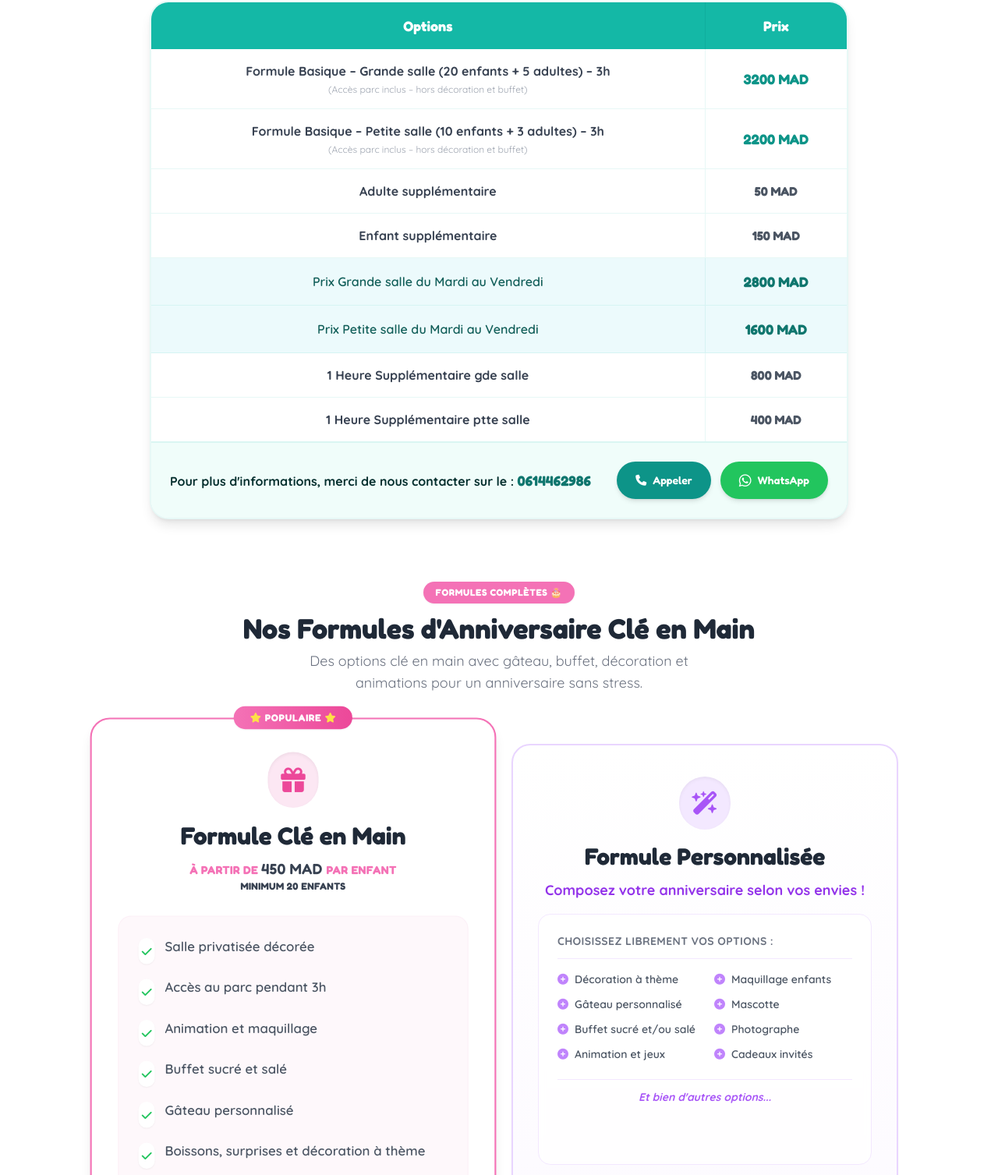
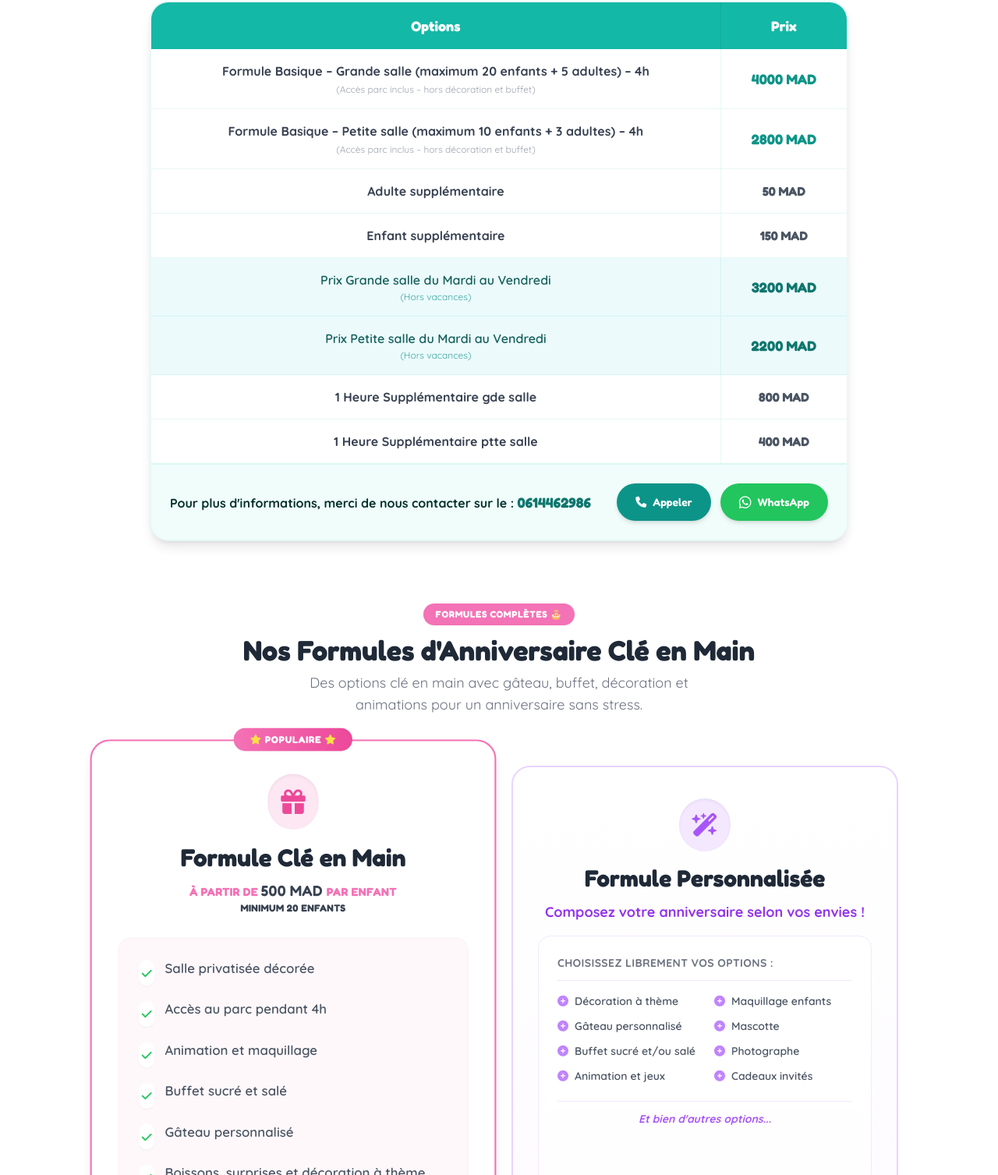
Before and after one commit to Twamof/kids-village-tanger, a website: page anniversaires.html in a window 1280 px wide. Shown: the part 1704-3211 px from the top of the page at 78% size. Drawn offline with nearby package versions, Linux system fonts and the light colour scheme.

Commit message:
Update birthday rates, room capacities and duration in anniversaires.html

```diff
--- a/anniversaires.html
+++ b/anniversaires.html
@@ -271,23 +271,29 @@
                                 </tr>
                             </thead>
                             <tbody class="font-quicksand font-bold text-gray-700">
+                                <!-- Tarifs d'Anniversaires Mis à Jour :
+                                     - Grande salle (maximum 20 enfants + 5 adultes) - 4h : 4000 MAD
+                                     - Petite salle (maximum 10 enfants + 3 adultes) - 4h : 2800 MAD
+                                     - Grande salle du Mardi au Vendredi (Hors vacances) : 3200 MAD
+                                     - Petite salle du Mardi au Vendredi (Hors vacances) : 2200 MAD
+                                -->
                                 <tr class="border-b border-teal-500/10 hover:bg-slate-50/50 transition-colors">
                                     <td class="py-4 px-2 sm:px-6 border-r border-teal-500/10 text-sm sm:text-base">
-                                        <span class="block font-bold">Formule Basique – Grande salle (20 enfants + 5
-                                            adultes) – 3h</span>
+                                        <span class="block font-bold">Formule Basique – Grande salle (maximum 20 enfants + 5
+                                            adultes) – 4h</span>
                                         <span class="block text-xs font-normal text-gray-400 mt-1">(Accès parc inclus –
                                             hors décoration et buffet)</span>
                                     </td>
-                                    <td class="py-4 px-2 sm:px-6 text-teal-600 font-fredoka text-base sm:text-lg whitespace-nowrap">3200 MAD</td>
+                                    <td class="py-4 px-2 sm:px-6 text-teal-600 font-fredoka text-base sm:text-lg whitespace-nowrap">4000 MAD</td>
                                 </tr>
                                 <tr class="border-b border-teal-500/10 hover:bg-slate-50/50 transition-colors">
                                     <td class="py-4 px-2 sm:px-6 border-r border-teal-500/10 text-sm sm:text-base">
-                                        <span class="block font-bold">Formule Basique – Petite salle (10 enfants + 3
-                                            adultes) – 3h</span>
+                                        <span class="block font-bold">Formule Basique – Petite salle (maximum 10 enfants + 3
+                                            adultes) – 4h</span>
                                         <span class="block text-xs font-normal text-gray-400 mt-1">(Accès parc inclus –
                                             hors décoration et buffet)</span>
                                     </td>
-                                    <td class="py-4 px-2 sm:px-6 text-teal-600 font-fredoka text-base sm:text-lg whitespace-nowrap">2200 MAD</td>
+                                    <td class="py-4 px-2 sm:px-6 text-teal-600 font-fredoka text-base sm:text-lg whitespace-nowrap">2800 MAD</td>
                                 </tr>
                                 <tr class="border-b border-teal-500/10 hover:bg-slate-50/50 transition-colors">
                                     <td class="py-4 px-2 sm:px-6 border-r border-teal-500/10 text-sm sm:text-base">Adulte supplémentaire</td>
@@ -300,14 +306,14 @@
                                 <tr
                                     class="border-b border-teal-500/10 bg-[#e0f7fa]/60 hover:bg-[#b2ebf2]/60 transition-colors">
                                     <td class="py-4 px-2 sm:px-6 border-r border-teal-500/10 text-teal-800 font-semibold text-sm sm:text-base">Prix
-                                        Grande salle du Mardi au Vendredi</td>
-                                    <td class="py-4 px-2 sm:px-6 text-teal-700 font-fredoka text-base sm:text-lg whitespace-nowrap">2800 MAD</td>
+                                        Grande salle du Mardi au Vendredi <span class="block text-xs font-normal text-teal-600/80 mt-0.5">(Hors vacances)</span></td>
+                                    <td class="py-4 px-2 sm:px-6 text-teal-700 font-fredoka text-base sm:text-lg whitespace-nowrap">3200 MAD</td>
                                 </tr>
                                 <tr
                                     class="border-b border-teal-500/10 bg-[#e0f7fa]/60 hover:bg-[#b2ebf2]/60 transition-colors">
                                     <td class="py-4 px-2 sm:px-6 border-r border-teal-500/10 text-teal-800 font-semibold text-sm sm:text-base">Prix
-                                        Petite salle du Mardi au Vendredi</td>
-                                    <td class="py-4 px-2 sm:px-6 text-teal-700 font-fredoka text-base sm:text-lg whitespace-nowrap">1600 MAD</td>
+                                        Petite salle du Mardi au Vendredi <span class="block text-xs font-normal text-teal-600/80 mt-0.5">(Hors vacances)</span></td>
+                                    <td class="py-4 px-2 sm:px-6 text-teal-700 font-fredoka text-base sm:text-lg whitespace-nowrap">2200 MAD</td>
                                 </tr>
                                 <tr class="border-b border-teal-500/10 hover:bg-slate-50/50 transition-colors">
                                     <td class="py-4 px-2 sm:px-6 border-r border-teal-500/10 text-sm sm:text-base">1 Heure Supplémentaire gde salle
@@ -377,12 +383,13 @@
                             </span>
                         </div>
 
+                        <!-- Formule Clé en Main : Mis à jour à 500 MAD par enfant (minimum 20 enfants), avec 4h d'accès au parc -->
                         <h3 class="font-fredoka font-bold text-3xl text-gray-800 mb-2 mt-2">Formule Clé en Main</h3>
 
                         <div class="text-4xl font-fredoka font-bold text-pink-500 mb-1">
                             <span
                                 class="text-pink-400 text-sm font-bold mb-6 block uppercase tracking-wide">À partir de
-                                <span class="text-lg font-semibold  text-gray-700 whitespace-nowrap"> 450 MAD </span>par enfant <br>
+                                <span class="text-lg font-semibold  text-gray-700 whitespace-nowrap"> 500 MAD </span>par enfant <br>
                                 <p class="text-xs font-bold text-gray-700">Minimum 20 enfants</p></span>
 
                         </div>
@@ -398,7 +405,7 @@
                             <li class="flex items-start">
                                 <span class="bg-white p-1 rounded-full shadow-sm mr-3 mt-0.5"><i
                                         class="fa-solid fa-check text-green-500 text-sm"></i></span>
-                                <span>Accès au parc pendant 3h</span>
+                                <span>Accès au parc pendant 4h</span>
                             </li>
                             <li class="flex items-start">
                                 <span class="bg-white p-1 rounded-full shadow-sm mr-3 mt-0.5"><i
```
